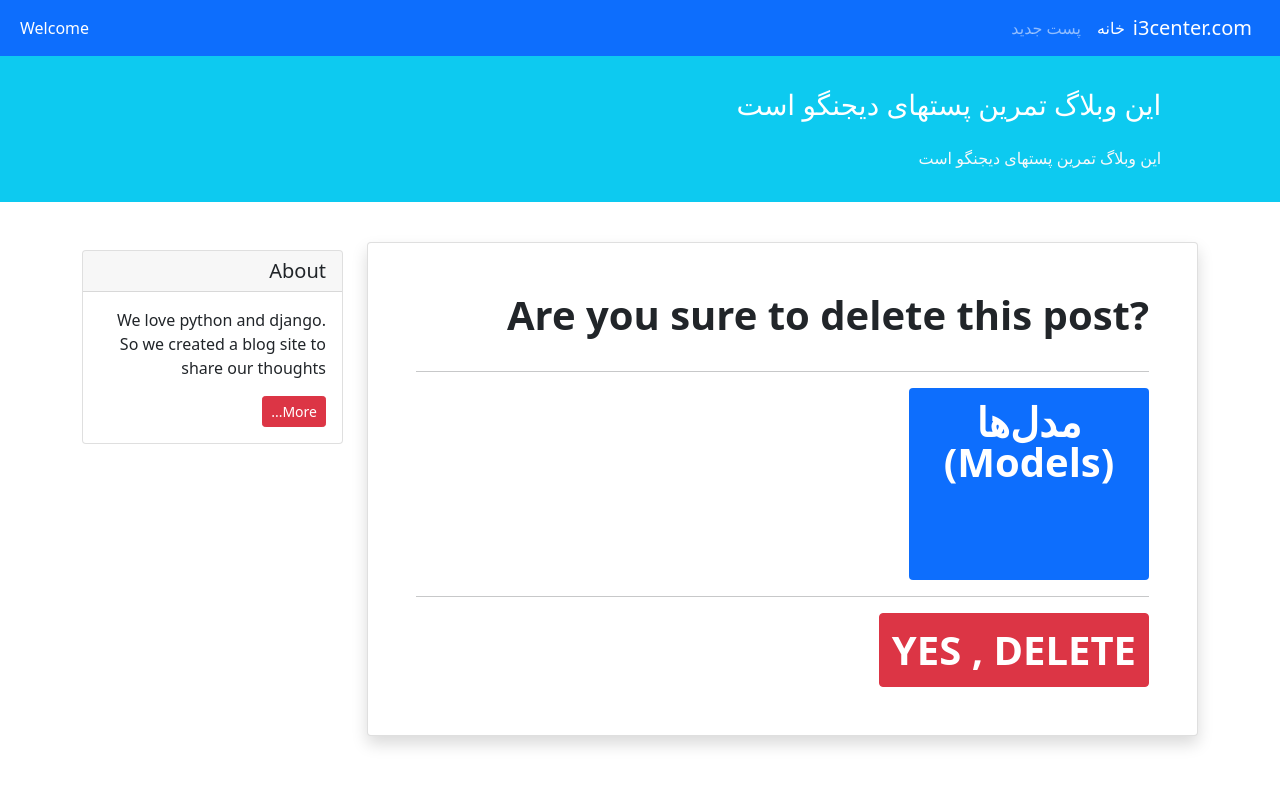
After one commit to dryekta129999/15-8-1403-class-form3, a Django app: page /delete/2/ in a window 1280 px wide. The commit adds this page. Shown: the top 786 px of the page. Run offline with Django 5.2, Linux system fonts and the light colour scheme; data comes from the database, SQL or seed files in the repository; both versions use the stored data as it was after the commit; some libraries are stand-ins or nearby versions.

Commit message:
add crispy_forms- after create delete details

```diff
--- a/home/models.py
+++ b/home/models.py
@@ -7,7 +7,7 @@ class Post(models.Model):
         ('pub' , 'انتشار یافته'),
         ('drf' , 'پیش نمایش'),
     )
-    title = models.CharField(max_length=50)
+    title = models.CharField(max_length=50,null=True,blank=True)
     information = models.TextField(max_length=500,null=True,blank=True)
     datetime_create = models.DateTimeField(auto_now_add=True)
     datetime_update = models.DateTimeField(auto_now=True)
--- a/home/urls.py
+++ b/home/urls.py
@@ -6,4 +6,8 @@ urlpatterns = [
     path('' , views.show_post , name='show') ,
     path('detail/<int:id>/' , views.show_detail_post , name='detail') ,
     path('create/' , views.create_post , name='create') ,
+
+    path('update/<int:id>/' , views.update_post , name='update_post') ,
+
+    path('delete/<int:id>/' , views.delete_post , name='delete_post') ,
 ]
--- a/home/views.py
+++ b/home/views.py
@@ -1,4 +1,4 @@
-from django.shortcuts import render, redirect
+from django.shortcuts import render, redirect, get_object_or_404
 from .models import Post
 from .forms import NewPostForm
 def show_post(request):
@@ -23,3 +23,23 @@ def create_post(request):
     else:
         form = NewPostForm()
     return render(request, 'create_post.html', {'form': form})
+
+
+def update_post(request,id):
+    # post = Post.objects.get(id=id)
+    post=get_object_or_404(Post, id=id)
+
+    form = NewPostForm(request.POST or None,instance=post)
+    if form.is_valid():
+        form.save()
+        return redirect('home:show')
+
+
+    return render(request,'create_post.html',{'form':form})
+
+def delete_post(request,id):
+    post=get_object_or_404(Post, id=id)
+    if request.method=='POST':
+        post.delete()
+        return redirect('home:show')
+    return render(request,'delete.html',{'post':post})
--- /dev/null
+++ b/templates/delete.html
@@ -0,0 +1,29 @@
+{% extends '_base.html' %}
+{#{% load crispy_forms_filters %}#}
+{% load crispy_forms_tags %}
+
+
+{% block content %}
+    <div class="card shadow my-3 p-5">
+
+
+        <p class="display-6 fw-bolder">?Are you sure to delete this post</p>
+        <hr>
+        <div class="badge bg-primary text-wrap fs-1 fw-bold text-center " style="height:12rem;width: 15rem;">
+           {{ post.title }}
+        </div>
+         <hr>
+
+
+
+
+
+        <form method="POST">
+            {% csrf_token %}
+            {{ form|crispy }}
+            <input class="btn btn-danger fs-1 fw-bolder" type="submit" value="YES , DELETE">
+
+
+        </form>
+    </div>
+{% endblock %}
```
Also changed, not shown: templates/detail.html (+9 -1 lines), db.sqlite3 (added).
